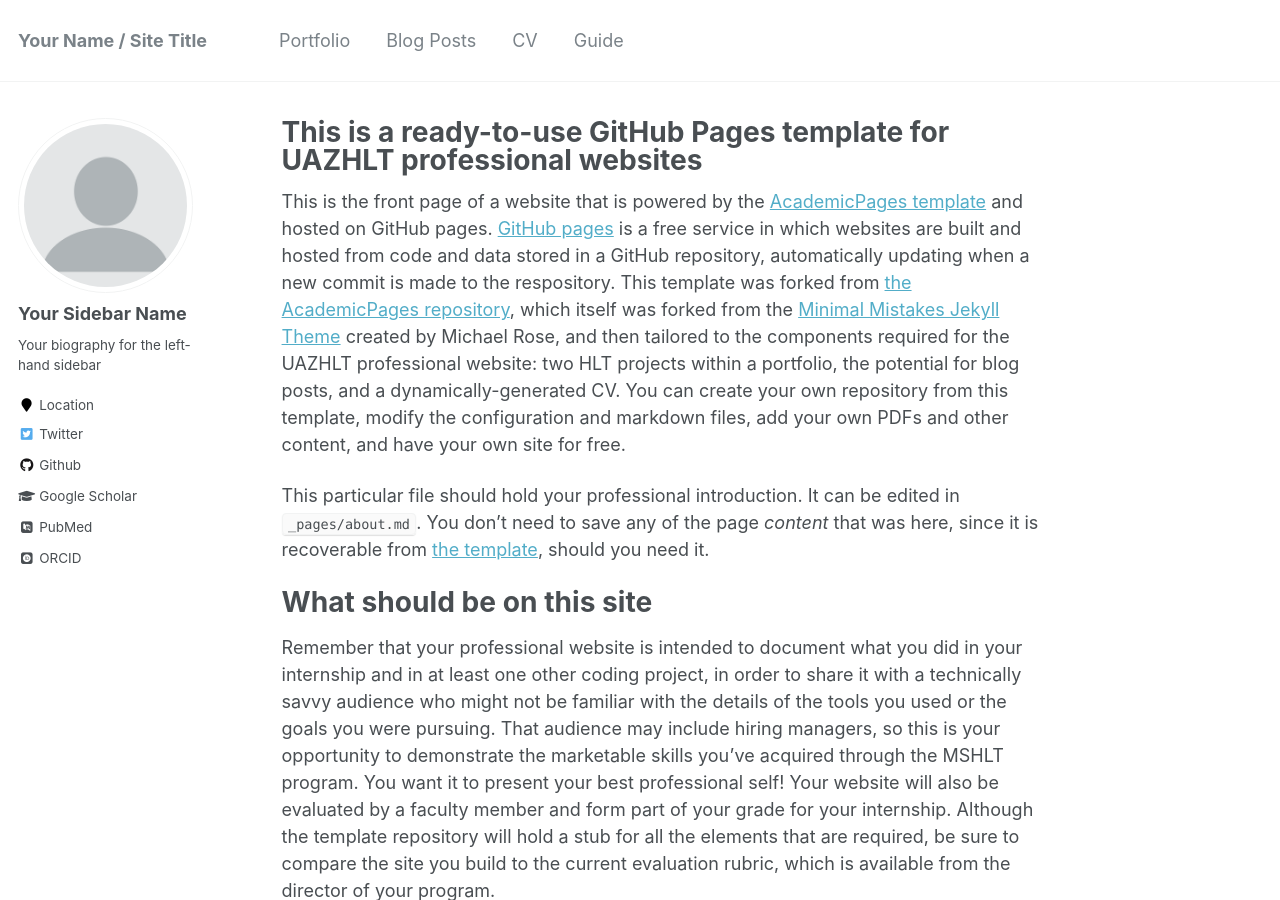
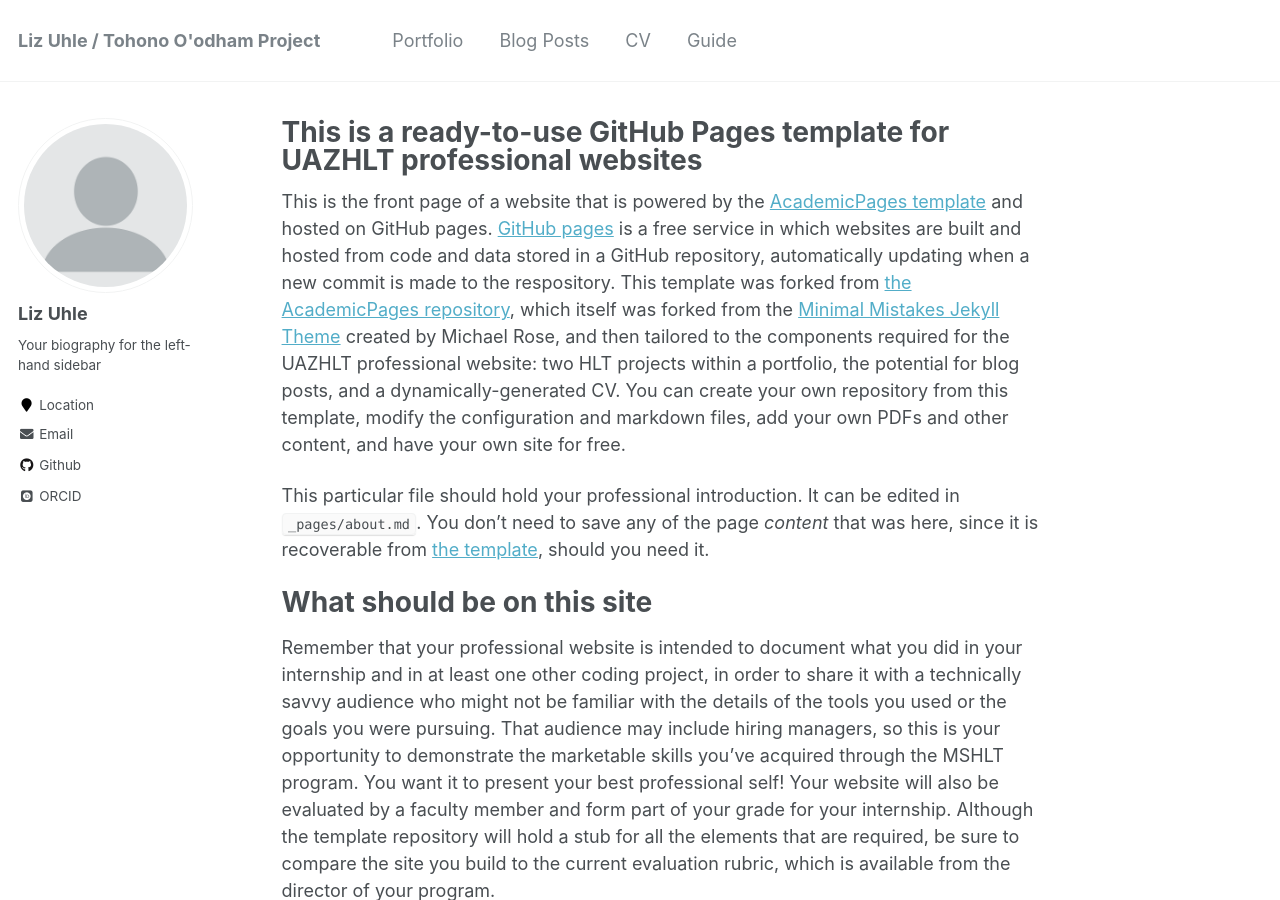
Before and after one commit to lizuhle/lizuhle.github.io, a Jekyll site: the page built from _pages/about.md, in a window 1280 px wide and 900 px high. Built offline with Jekyll 4.4.1, drawn with Linux system fonts in a browser that asks for light colours; some web fonts are replaced; some of the changed text lies outside the part shown.

Commit message:
Update _config.yml

```diff
--- a/_config.yml
+++ b/_config.yml
@@ -7,11 +7,11 @@
 
 # Site Settings
 locale                   : "en-US"
-title                    : "Your Name / Site Title"
+title                    : "Liz Uhle / Tohono O'odham Project"
 title_separator          : "-"
-name                     : &name "Your Name"
+name                     : &name "Liz Uhle"
 description              : &description "personal description"
-url                      : https://yourGHusername.github.io # the base hostname & protocol for your site e.g. "https://mmistakes.github.io"
+url                      : https://lizuhle.github.io # the base hostname & protocol for your site e.g. "https://mmistakes.github.io"
 baseurl                  : "" # the subpath of your site, e.g. "/blog"
 repository               : "yourGHusername/yourGHusername.github.io"
 teaser                   :  # filename of teaser fallback teaser image placed in /images/, .e.g. "500x300.png"
@@ -80,14 +80,14 @@ analytics:
 
 # Site Author
 author:
-  name             : "Your Sidebar Name"
+  name             : "Liz Uhle"
   avatar           : "profile.png"
   bio              : "Your biography for the left-hand sidebar"
   location         : "Location"
   employer         :
-  pubmed           : "https://www.ncbi.nlm.nih.gov/pubmed/?term=john+snow"
-  googlescholar    : "http://yourfullgooglescholarurl.com"
-  email            :
+  pubmed           :
+  googlescholar    :
+  email            : "lizuhle@gmail.com"
   researchgate     :  # example: "https://www.researchgate.net/profile/yourprofile"
   uri              :
   bitbucket        :
@@ -96,7 +96,7 @@ author:
   flickr           :
   facebook         :
   foursquare       :
-  github           : "yourGHusername"
+  github           : "lizuhle"
   google_plus      :
   keybase          :
   instagram        :
@@ -109,7 +109,7 @@ author:
   stackoverflow    : # http://stackoverflow.com/users/123456/username
   steam            :
   tumblr           :
-  twitter          : "replacethistwitterhandle"
+  twitter          :
   vine             :
   weibo            :
   xing             :
```
